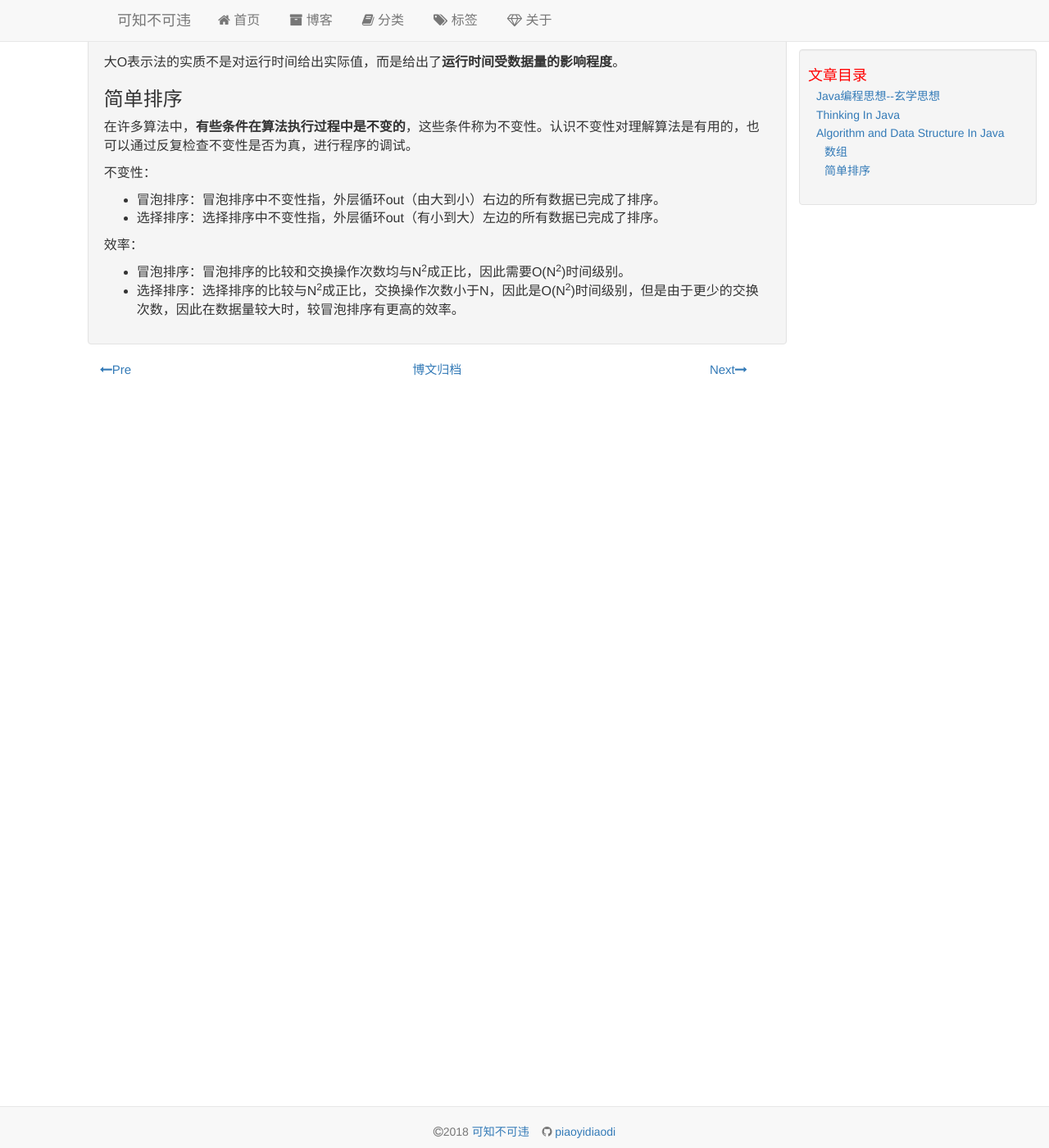
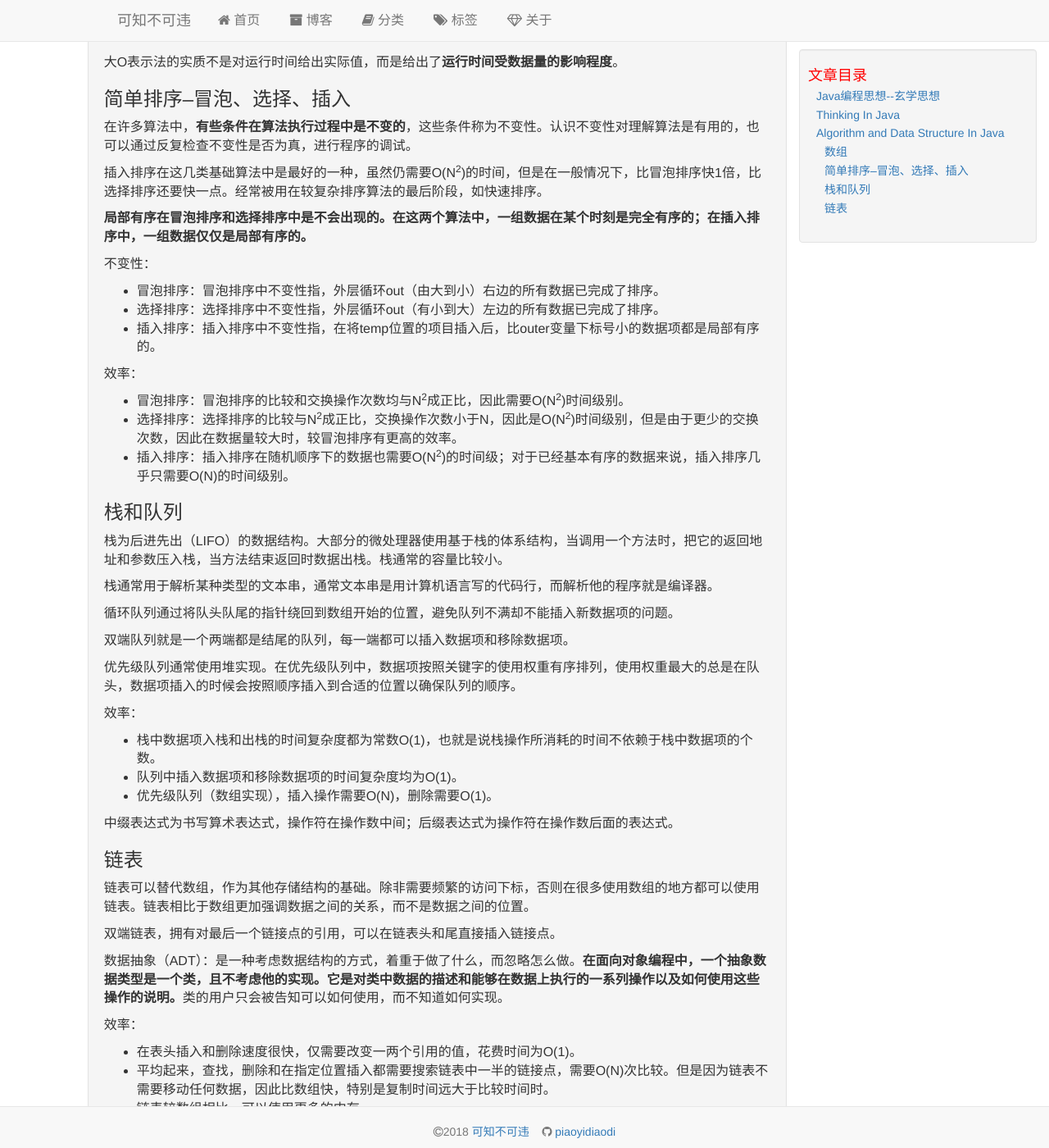
Before and after one commit to piaoyidaodi/piaoyidaodi.github.io, a Jekyll site: the page built from _posts/2017-10-29-thinking-in-java-note-metaphysical-mind.md, in a window 1280 px wide and 1400 px high, scrolled down 966 px. Shown: the whole window at 82% size. Built offline with Jekyll 4.4.1, drawn with Linux system fonts in a browser that asks for light colours.

Commit message:
add stack and linked

```diff
--- a/_posts/2017-10-29-thinking-in-java-note-metaphysical-mind.md
+++ b/_posts/2017-10-29-thinking-in-java-note-metaphysical-mind.md
@@ -46,14 +46,52 @@ tag: Core-Java
 
 大O表示法的实质不是对运行时间给出实际值，而是给出了**运行时间受数据量的影响程度**。
 
-### 简单排序
+### 简单排序--冒泡、选择、插入
 
 在许多算法中，**有些条件在算法执行过程中是不变的**，这些条件称为不变性。认识不变性对理解算法是有用的，也可以通过反复检查不变性是否为真，进行程序的调试。
+
+插入排序在这几类基础算法中是最好的一种，虽然仍需要O(N<sup>2</sup>)的时间，但是在一般情况下，比冒泡排序快1倍，比选择排序还要快一点。经常被用在较复杂排序算法的最后阶段，如快速排序。
+
+**局部有序在冒泡排序和选择排序中是不会出现的。在这两个算法中，一组数据在某个时刻是完全有序的；在插入排序中，一组数据仅仅是局部有序的。**
 
 不变性：
 - 冒泡排序：冒泡排序中不变性指，外层循环out（由大到小）右边的所有数据已完成了排序。
 - 选择排序：选择排序中不变性指，外层循环out（有小到大）左边的所有数据已完成了排序。
+- 插入排序：插入排序中不变性指，在将temp位置的项目插入后，比outer变量下标号小的数据项都是局部有序的。
 
 效率：
 - 冒泡排序：冒泡排序的比较和交换操作次数均与N<sup>2</sup>成正比，因此需要O(N<sup>2</sup>)时间级别。
 - 选择排序：选择排序的比较与N<sup>2</sup>成正比，交换操作次数小于N，因此是O(N<sup>2</sup>)时间级别，但是由于更少的交换次数，因此在数据量较大时，较冒泡排序有更高的效率。
+- 插入排序：插入排序在随机顺序下的数据也需要O(N<sup>2</sup>)的时间级；对于已经基本有序的数据来说，插入排序几乎只需要O(N)的时间级别。
+
+### 栈和队列
+
+栈为后进先出（LIFO）的数据结构。大部分的微处理器使用基于栈的体系结构，当调用一个方法时，把它的返回地址和参数压入栈，当方法结束返回时数据出栈。栈通常的容量比较小。
+
+栈通常用于解析某种类型的文本串，通常文本串是用计算机语言写的代码行，而解析他的程序就是编译器。
+
+循环队列通过将队头队尾的指针绕回到数组开始的位置，避免队列不满却不能插入新数据项的问题。
+
+双端队列就是一个两端都是结尾的队列，每一端都可以插入数据项和移除数据项。
+
+优先级队列通常使用堆实现。在优先级队列中，数据项按照关键字的使用权重有序排列，使用权重最大的总是在队头，数据项插入的时候会按照顺序插入到合适的位置以确保队列的顺序。
+
+效率：
+- 栈中数据项入栈和出栈的时间复杂度都为常数O(1)，也就是说栈操作所消耗的时间不依赖于栈中数据项的个数。
+- 队列中插入数据项和移除数据项的时间复杂度均为O(1)。
+- 优先级队列（数组实现），插入操作需要O(N)，删除需要O(1)。
+
+中缀表达式为书写算术表达式，操作符在操作数中间；后缀表达式为操作符在操作数后面的表达式。
+
+### 链表
+
+链表可以替代数组，作为其他存储结构的基础。除非需要频繁的访问下标，否则在很多使用数组的地方都可以使用链表。链表相比于数组更加强调数据之间的关系，而不是数据之间的位置。
+
+双端链表，拥有对最后一个链接点的引用，可以在链表头和尾直接插入链接点。
+
+数据抽象（ADT）：是一种考虑数据结构的方式，着重于做了什么，而忽略怎么做。**在面向对象编程中，一个抽象数据类型是一个类，且不考虑他的实现。它是对类中数据的描述和能够在数据上执行的一系列操作以及如何使用这些操作的说明。**类的用户只会被告知可以如何使用，而不知道如何实现。
+
+效率：
+- 在表头插入和删除速度很快，仅需要改变一两个引用的值，花费时间为O(1)。
+- 平均起来，查找，删除和在指定位置插入都需要搜索链表中一半的链接点，需要O(N)次比较。但是因为链表不需要移动任何数据，因此比数组快，特别是复制时间远大于比较时间时。
+- 链表较数组相比，可以使用更多的内存。
```
